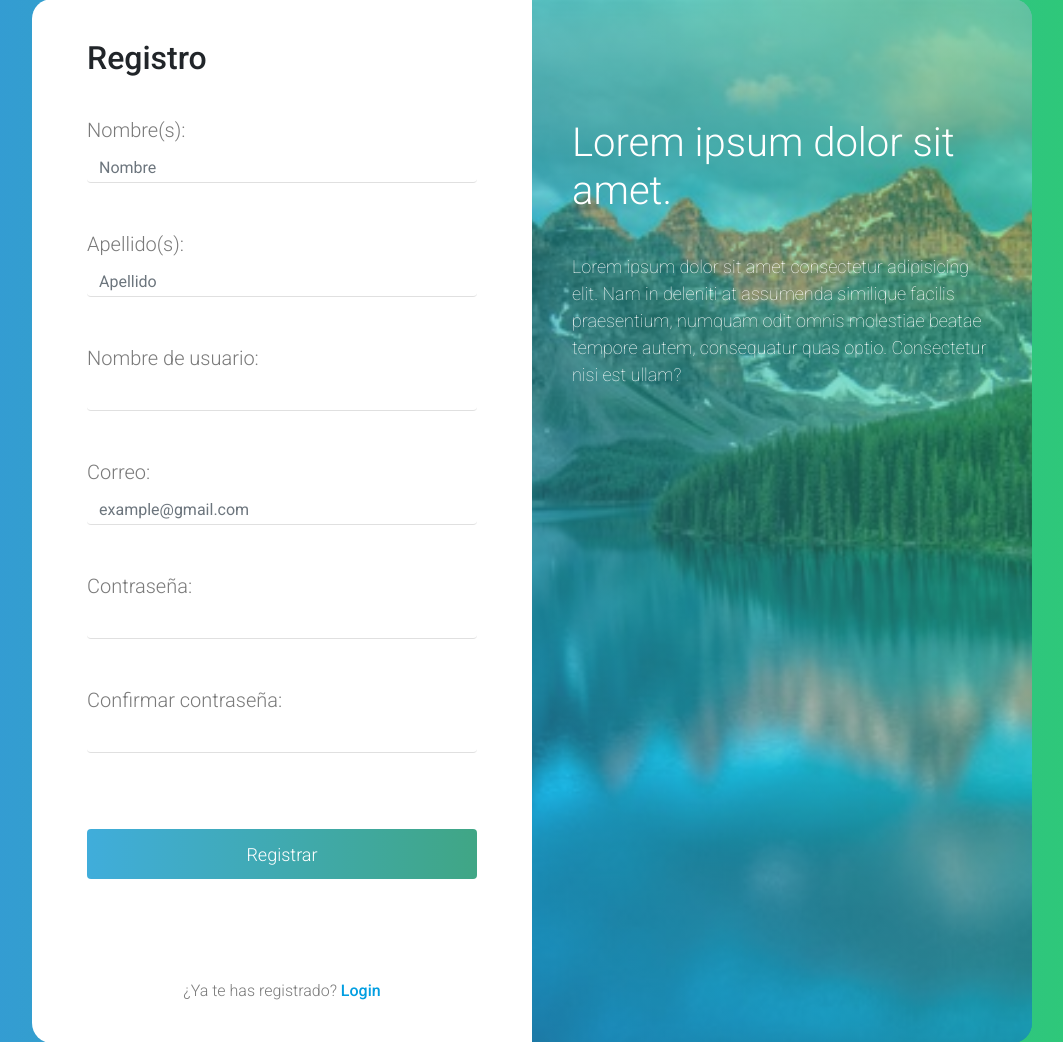
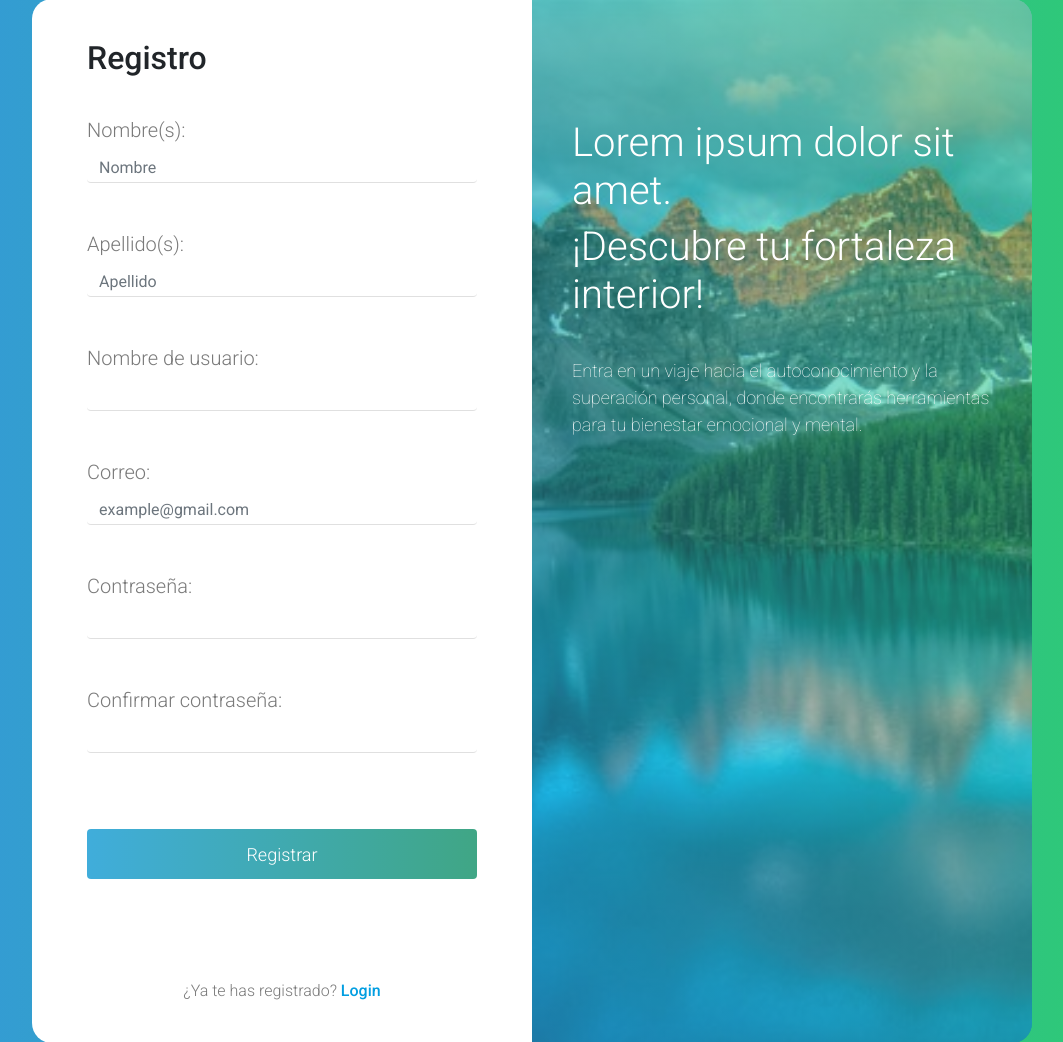
Before and after one commit to ManuelAlejandroLopezRojas/G7-Mental_Health_Tests, a Django app: page /registro in a window 1280 px wide. Shown: the part 121-1163 px from the top of the page, without its empty margins (108-1171 px from the left). Run offline with Django 5.2, Linux system fonts and the light colour scheme.

Commit message:
Update register.html

```diff
--- a/PMHT/templates/register.html
+++ b/PMHT/templates/register.html
@@ -38,10 +38,9 @@
         <div class="ctn-text">
             <div class="capa"></div>
             <h1 class="title-description">Lorem ipsum dolor sit amet.</h1>
-            <p class="text-description">Lorem ipsum dolor sit amet consectetur adipisicing elit.
-                Nam in deleniti at assumenda similique facilis praesentium,
-                numquam odit omnis molestiae beatae tempore autem,
-                consequatur quas optio. Consectetur nisi est ullam?</p>
+            <h1 class="title-description">¡Descubre tu fortaleza interior!</h1>
+            <p class="text-description">Entra en un viaje hacia el autoconocimiento y la superación personal,
+                donde encontrarás herramientas para tu bienestar emocional y mental.</p>
         </div>
     </div>
 </body>
```
